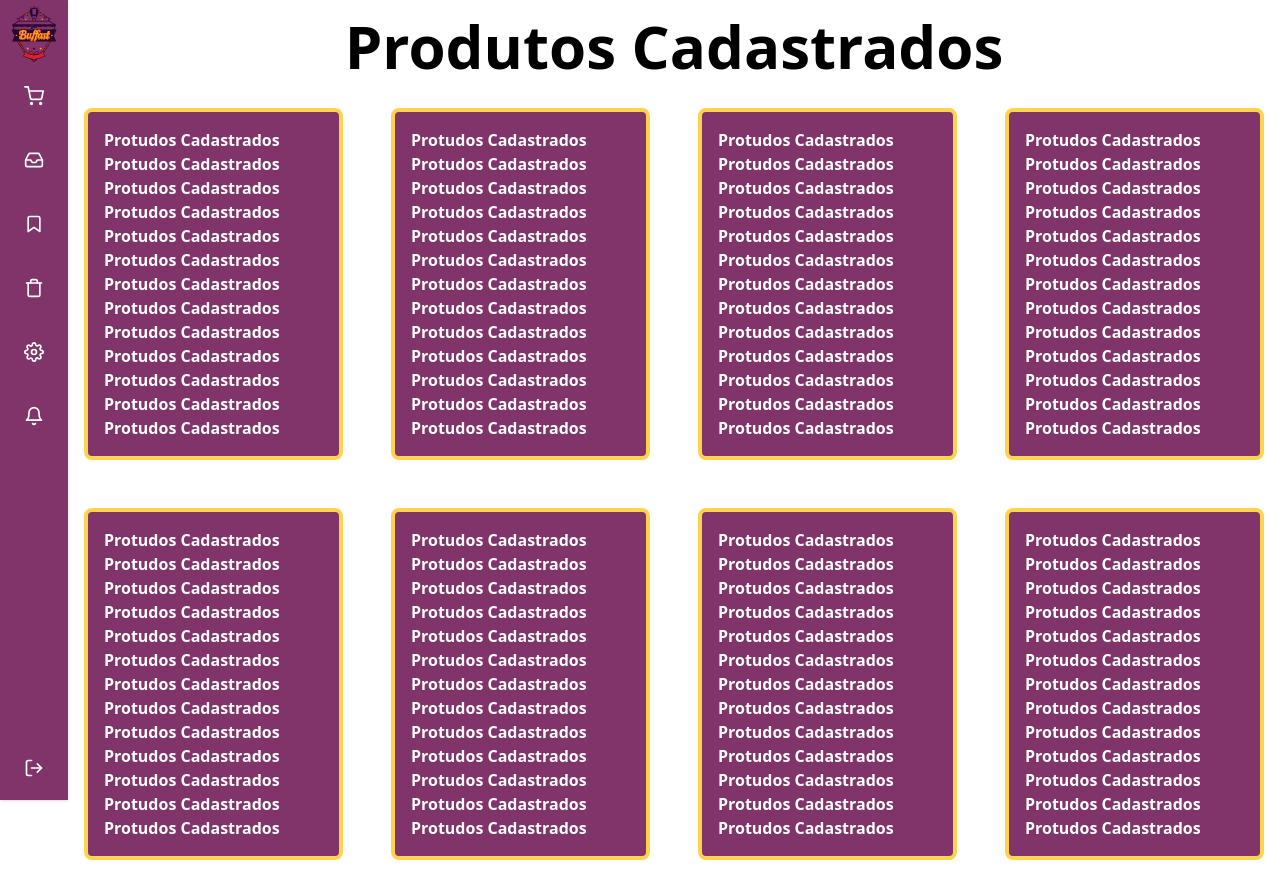
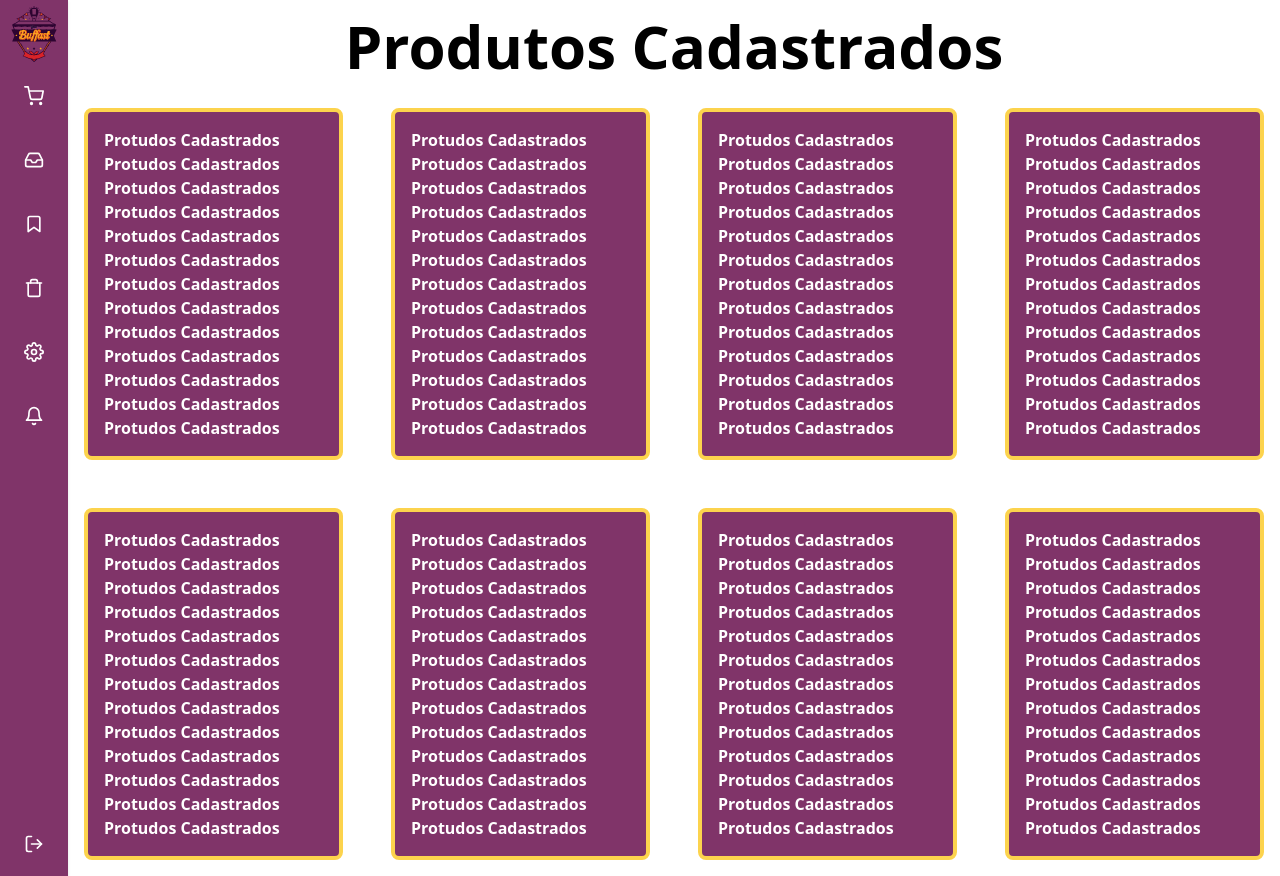
Before and after one commit to lemelinha/Buffast, a PHP site: page / in a window 1280 px wide. Run offline with PHP 8.4, Linux system fonts and the light colour scheme; some libraries are stand-ins or nearby versions.

Commit message:
Tamanho do side bar para dvh

```diff
--- a/side-bar.php
+++ b/side-bar.php
@@ -1,5 +1,5 @@
 
-<div class="h-screen flex bg-gray-200">
+<div class="min-h-dvh flex bg-gray-200">
 	<aside
 		class="flex flex-col items-center bg-theme text-gray-700 shadow h-full">
 		<div class="h-10 flex items-center w-full p-2 mb-4 mt-2">
```
